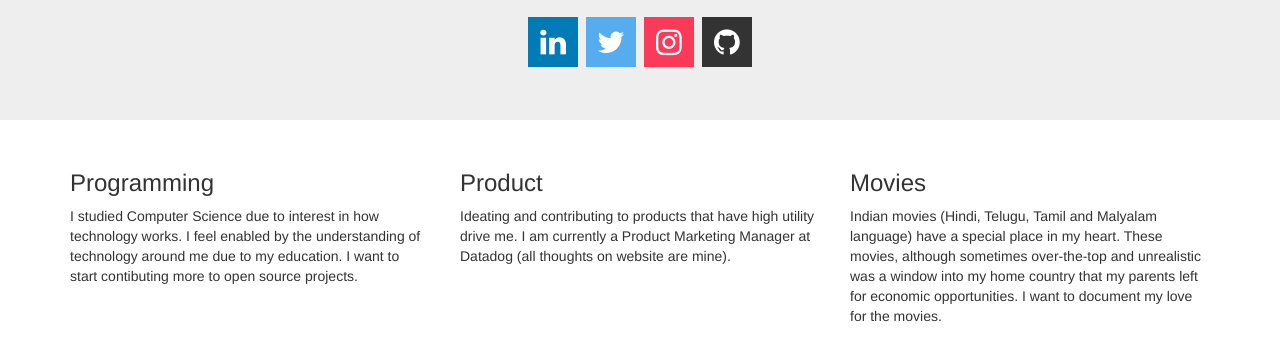
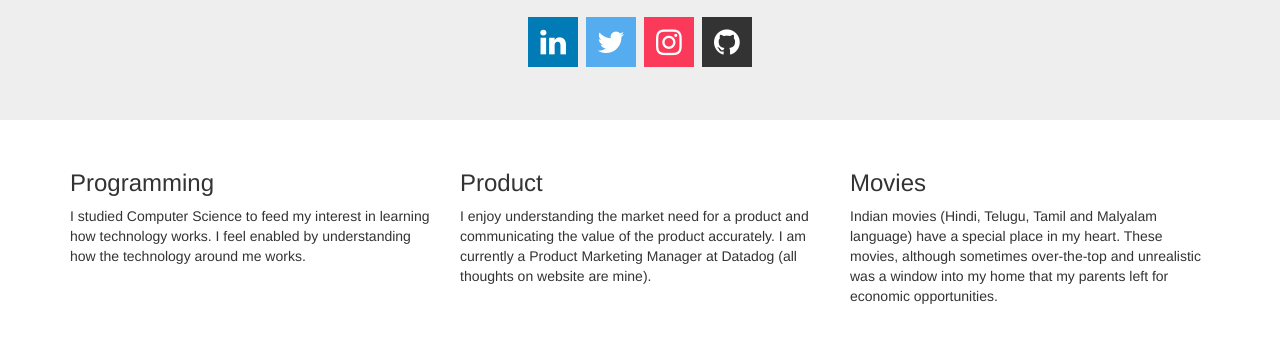
Before and after one commit to shonky/golla.io, a plain HTML site: page index.html in a window 1280 px wide. Shown: the part 144-504 px from the top of the page. Drawn offline with nearby package versions, Linux system fonts and the light colour scheme; a script that the page names is missing.

Commit message:
changed content

```diff
--- a/index.html
+++ b/index.html
@@ -89,18 +89,18 @@
         <div class="col-sm-4">
           <h3>Programming</h3>
           <p>
-            I studied Computer Science due to interest in how technology works.
-            I feel enabled by the understanding of technology around me due to
-            my education. I want to start contibuting more to open source
-            projects.
+            I studied Computer Science to feed my interest in learning how
+            technology works. I feel enabled by understanding how the technology
+            around me works.
           </p>
         </div>
         <div class="col-sm-4">
           <h3>Product</h3>
           <p>
-            Ideating and contributing to products that have high utility drive
-            me. I am currently a Product Marketing Manager at Datadog (all
-            thoughts on website are mine).
+            I enjoy understanding the market need for a product and
+            communicating the value of the product accurately. I am currently a
+            Product Marketing Manager at Datadog (all thoughts on website are
+            mine).
           </p>
         </div>
         <div class="col-sm-4">
@@ -108,9 +108,8 @@
           <p>
             Indian movies (Hindi, Telugu, Tamil and Malyalam language) have a
             special place in my heart. These movies, although sometimes
-            over-the-top and unrealistic was a window into my home country that
-            my parents left for economic opportunities. I want to document my
-            love for the movies.
+            over-the-top and unrealistic was a window into my home that my
+            parents left for economic opportunities.
           </p>
         </div>
       </div>
```
